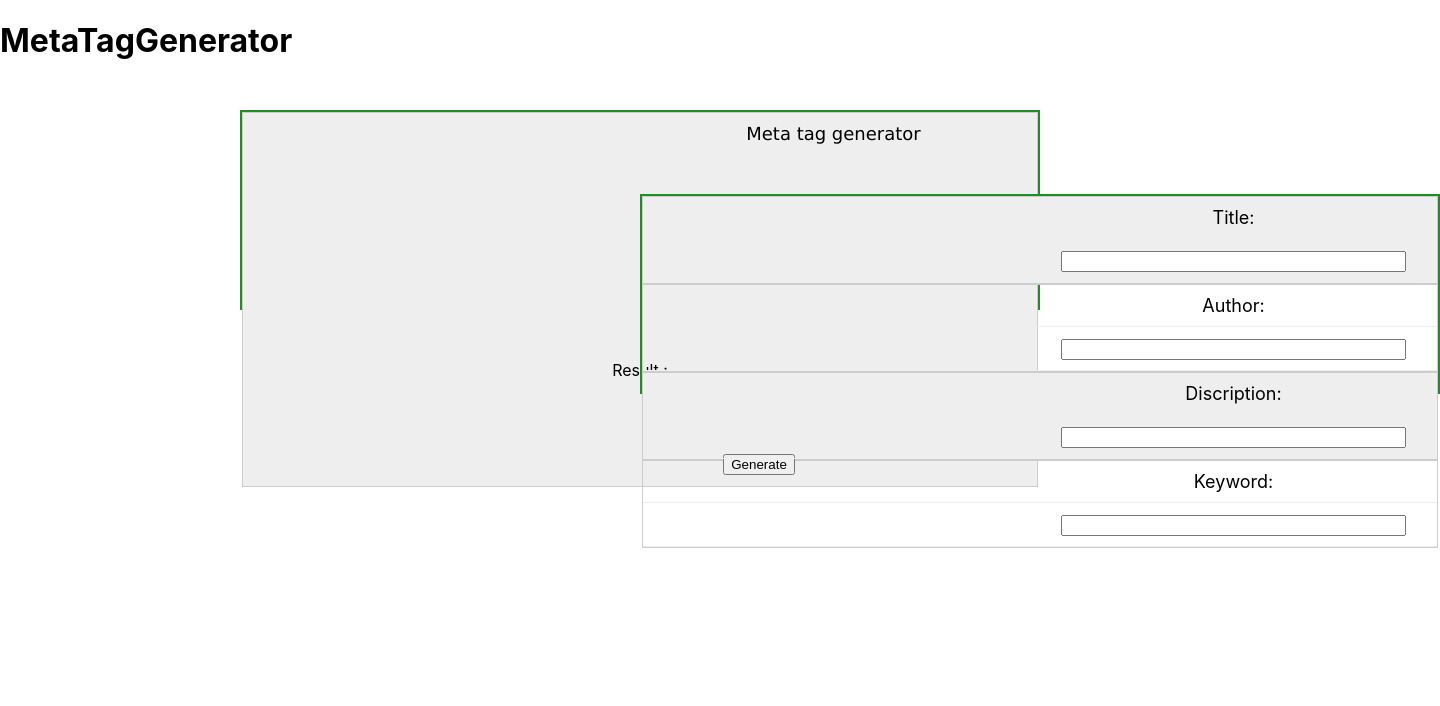
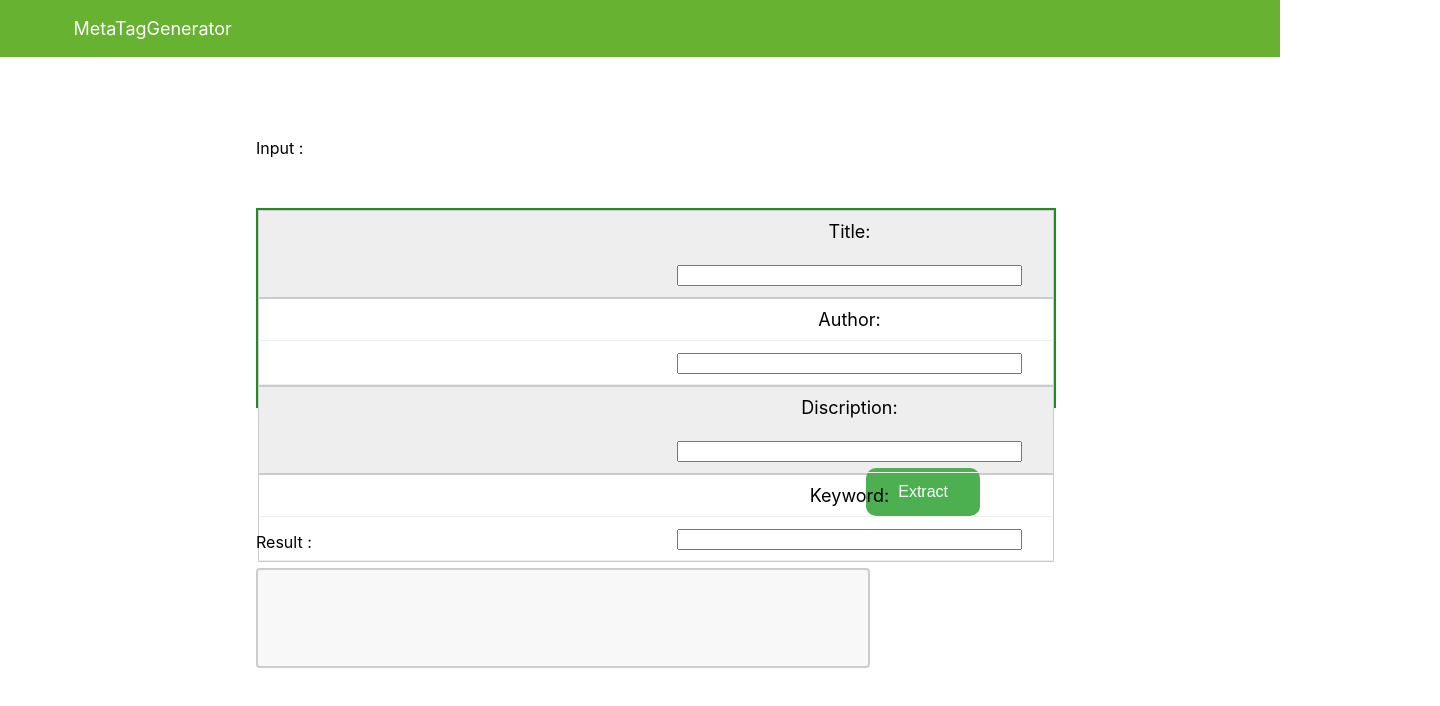
Before and after one commit to AftoTech/seotools, a React (Create React App) app: page /MetaTagGenerator in a window 1280 px wide. Shown: the top 706 px of the page, 1440 px wide, since content can reach past the window. Built offline with nearby package versions, Linux system fonts and the light colour scheme.

Commit message:
metataggenerator

```diff
--- a/src/screens/metataggenrator/metatagegenerator.js
+++ b/src/screens/metataggenrator/metatagegenerator.js
@@ -3,6 +3,7 @@ import { Outlet, Link } from "react-router-dom";
 import "./metataggenerator.css";
 const MetaTagGenerator = () => {
   const [Result, setResult] = useState("");
+  const [Copied ,setCopied] = useState('')
   function create() {
     let form = "";
     var Titletext = document.getElementById("Title").value;
@@ -28,48 +29,29 @@ const MetaTagGenerator = () => {
 
   return (
     <div>
-      <h1>MetaTagGenerator</h1>
-      <div align="center">
+      {/* Header */}
+      <div class="header">
+        <div class="headerlogo">
+          <p class="HeaderTitle">MetaTagGenerator</p>
+        </div>
+      </div>
+      <div className="inputSectionContainer">
+        <div className="inputtitlecontainer">
+          <p>Input :</p>
+          <form>
+            <div>
               <center>
-          <table
-            class="normal"
-            WIDTH="600"
-            BORDER="0"
-            CELLSPACING="0"
-            CELLPADDING="0"
-          >
-            <tr>
-              <td>
-                <center>
-                  <font face="verdana" size="4">
-                    Meta tag generator
-                  </font>
-                </center>
-
-                <form>
-                  <div align="center">
-                    <center>
-                      <table class="normal" BORDER="0" CELLPADDING="2">
+                <table class="normal" BORDER="0" CELLPADDING="1">
                   <tr>
                     <td>Title:</td>
                     <td>
-                            <input
-                              id="Title"
-                              TYPE="text"
-                              NAME="input1"
-                              SIZE="40"
-                            />
+                      <input id="Title" TYPE="text" NAME="input1" SIZE="40" />
                     </td>
                   </tr>
                   <tr>
                     <td>Author:</td>
                     <td>
-                            <input
-                              id="Author"
-                              TYPE="text"
-                              NAME="input2"
-                              SIZE="40"
-                            />
+                      <input id="Author" TYPE="text" NAME="input2" SIZE="40" />
                     </td>
                   </tr>
                   <tr>
@@ -86,27 +68,45 @@ const MetaTagGenerator = () => {
                   <tr>
                     <td>Keyword:</td>
                     <td>
-                            <input
-                              id="Keyword"
-                              TYPE="text"
-                              NAME="input4"
-                              SIZE="40"
-                            />
+                      <input id="Keyword" TYPE="text" NAME="input4" SIZE="40" />
                     </td>
                   </tr>
                 </table>
               </center>
             </div>
           </form>
+        </div>
+      </div>
       <div className="calculatebutton">
-                  <button onClick={create}>Generate</button>
+        <button className="buttonstyle" onClick={create}>
+          Extract
+        </button>
       </div>
-              </td>
-            </tr>
-          </table>
-        </center>
+      <div className="ResultSection">
+        <p>Result :</p>
+        <div
+          className="teatAreastyle"
+          style={{ height: 100, marginBottom: 100 }}
+        >
           <div>
-          <p>Result :</p>
+            {
+              Result && (
+                 <button
+              onClick={async () => {
+                try {
+                  await navigator.clipboard.writeText(Result);
+                  alert('copied')
+                } catch (err) {
+  setCopied('')
+                }
+              }}
+            >
+              Copy
+            </button>
+              )
+           }
+          </div>
+
           <div>{Result}</div>
         </div>
       </div>
```
Lines whose indentation alone changed are shown as unchanged.
